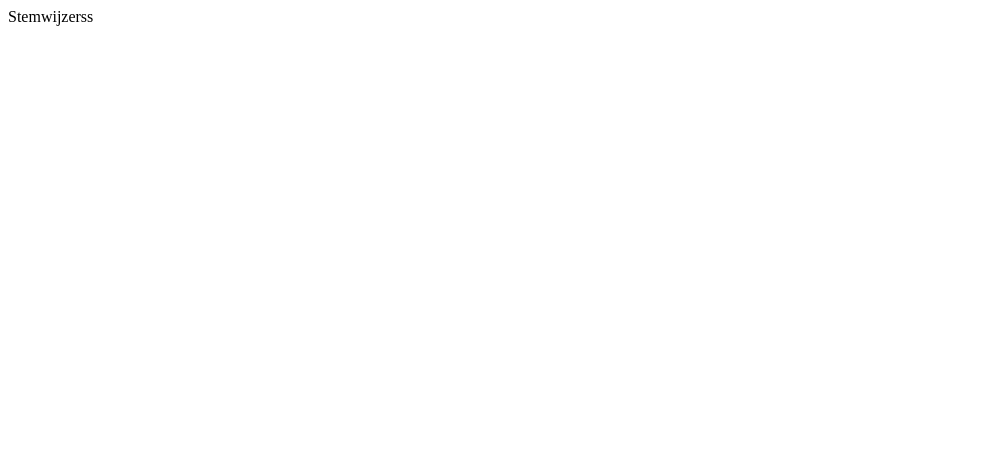
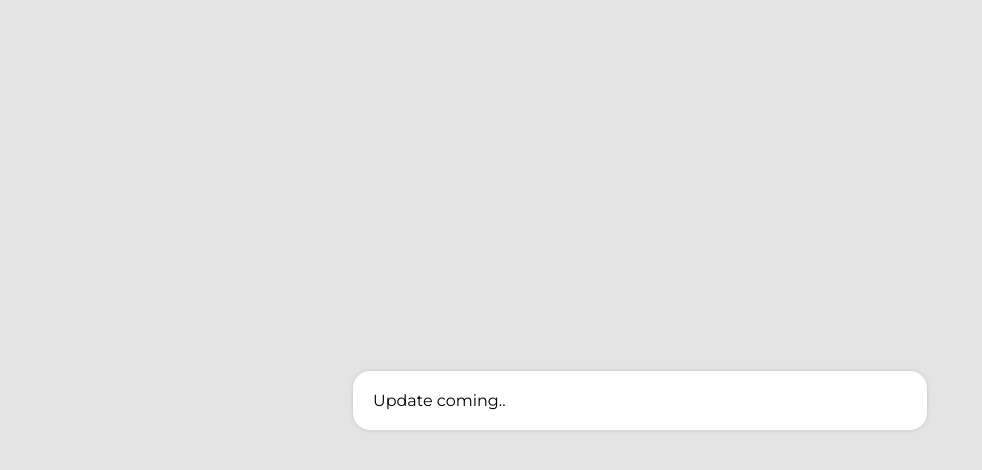
Before and after one commit to GideonSwaak/jongerenkieswijzer, a plain HTML site: page index.html in a window 1280 px wide. Shown: the whole page, without its empty margins (0-982 px from the left). Drawn offline with Linux system fonts and the light colour scheme.

Commit message:
update coming screen

```diff
--- /dev/null
+++ b/assets/css/style.css
@@ -0,0 +1,24 @@
+body {
+  background: #e4e4e4;
+  margin: 0;
+  padding: 0;
+  font-family: "Montserrat";
+}
+
+section {
+  display: flex;
+  justify-content: center;
+  align-items: center;
+  height: 100vh;
+}
+
+.l-container {
+  background: #ffffff;
+  width: 100%;
+  max-width: 574px;
+  margin: 0 auto;
+  padding: 20px;
+  box-sizing: border-box;
+  border-radius: 17px;
+  box-shadow: 0 0 8px -6px #000000;
+}
--- a/index.html
+++ b/index.html
@@ -4,8 +4,22 @@
     <meta charset="UTF-8" />
     <meta name="viewport" content="width=device-width, initial-scale=1.0" />
     <title>Document</title>
+    <link rel="stylesheet" href="/assets/css/style.css" />
+    <link rel="preconnect" href="https://fonts.googleapis.com" />
+    <link rel="preconnect" href="https://fonts.gstatic.com" crossorigin />
+    <link
+      href="https://fonts.googleapis.com/css2?family=Montserrat:ital,wght@0,100;0,200;0,300;0,400;0,500;0,600;0,700;0,800;0,900;1,100;1,200;1,300;1,400;1,500;1,600;1,700;1,800;1,900&family=Press+Start+2P&display=swap"
+      rel="stylesheet"
+    />
   </head>
   <body>
-    Stemwijzerss
+    <section>
+      <div class="l-container">
+        <div class="l-container-logo">Update coming..</div>
+        <div class="l-container-info"></div>
+        <div class="l-container-start"></div>
+        <div class="l-container-credits"></div>
+      </div>
+    </section>
   </body>
 </html>
```
Also changed, not shown: assets/img/logo-black.png (added), assets/js/script.js (added).
